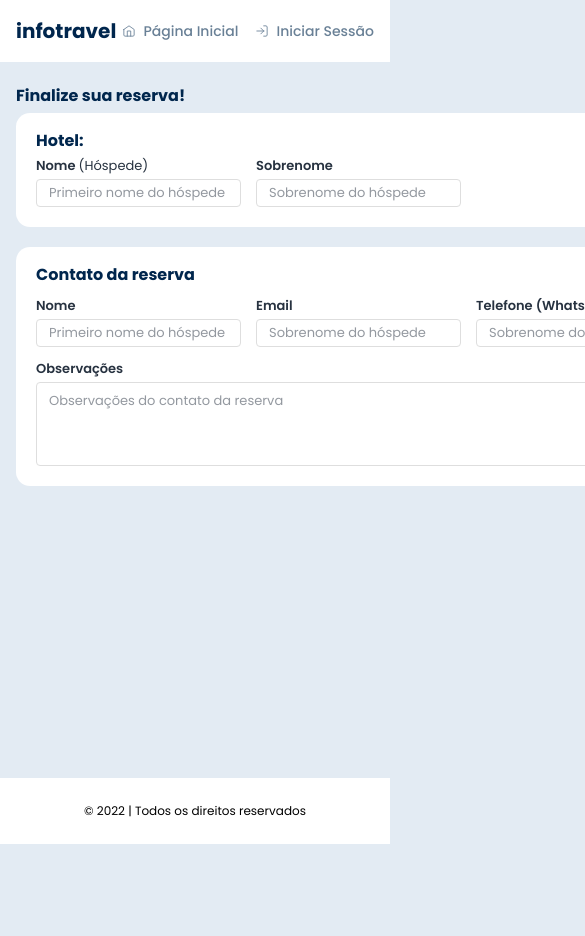
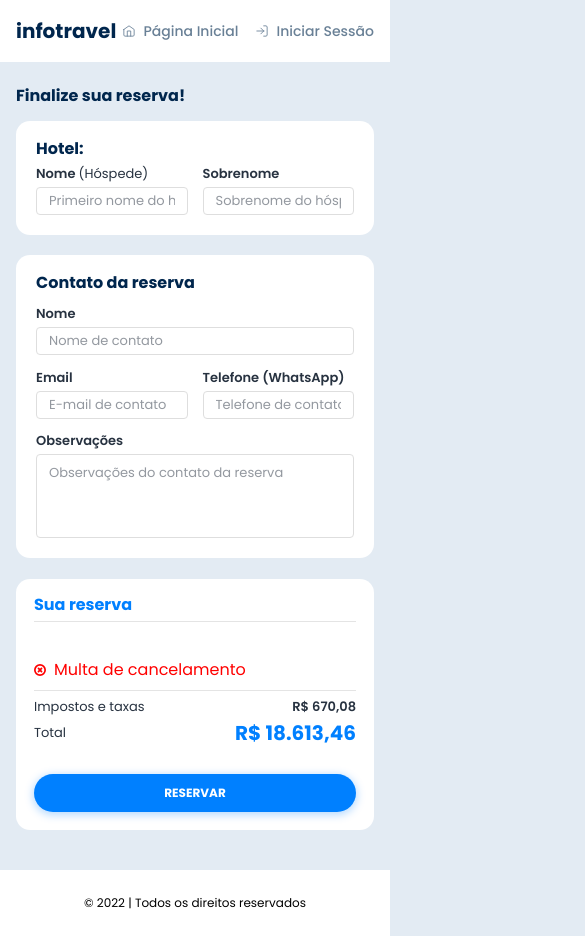
Before and after one commit to SirGuiL/infotera-frontend-challenge, a Next.js app: page /checkout in a window 390 px wide. Shown: the top 936 px of the page, 585 px wide, since content can reach past the window. Before the commit the page ends 844 px from the top, so only its background shows below. Built offline with nearby package versions, Linux system fonts and the light colour scheme.

Commit message:
feat: finished checkout page responsiveness

```diff
--- a/src/app/checkout/page.tsx
+++ b/src/app/checkout/page.tsx
@@ -31,15 +31,15 @@ export default function CheckoutPage() {
   }
 
   return (
-    <div className="pt-6.5">
-      <div className="flex flex-col gap-2">
+    <div className="pt-6.5 pb-10 md:pb-0">
+      <div className="flex flex-col gap-4 md:gap-2">
         <span className="font-bold text-default-text text-base leading-4">
           Finalize sua reserva!
         </span>
 
         <form
           onSubmit={handleSubmit(onSubmit)}
-          className="mt-[1px] flex gap-[21px]"
+          className="mt-[1px] flex flex-col md:flex-row gap-[21px]"
         >
           <div className="flex flex-col gap-5 flex-1">
             <div className="flex flex-col gap-2 bg-white p-5 rounded-[14px] drop-shadow-checkout-form">
@@ -47,7 +47,7 @@ export default function CheckoutPage() {
                 Hotel: {bookingStore.selectedHotel?.hotel.name}
               </span>
 
-              <div className="mt-[1px] flex gap-[15px]">
+              <div className="mt-[1px] grid grid-cols-2 md:flex gap-[15px]">
                 <div className="flex flex-col gap-[5px]">
                   <label
                     htmlFor="name"
@@ -58,7 +58,7 @@ export default function CheckoutPage() {
 
                   <input
                     {...register("name")}
-                    className="border border-[#DEDEDE] rounded w-[205px] text-[13px] text-checkout-label leading-5 h-7 py-2 px-3 ring-0 focus:ring-0 focus:outline-none"
+                    className="border border-[#DEDEDE] rounded md:w-[205px] text-[13px] text-checkout-label leading-5 h-7 py-2 px-3 ring-0 focus:ring-0 focus:outline-none"
                     placeholder="Primeiro nome do hóspede"
                     id="name"
                   />
@@ -80,7 +80,7 @@ export default function CheckoutPage() {
 
                   <input
                     {...register("lastName")}
-                    className="border border-[#DEDEDE] rounded w-[205px] text-[13px] text-checkout-label leading-5 h-7 py-2 px-3 ring-0 focus:ring-0 focus:outline-none"
+                    className="border border-[#DEDEDE] rounded md:w-[205px] text-[13px] text-checkout-label leading-5 h-7 py-2 px-3 ring-0 focus:ring-0 focus:outline-none"
                     placeholder="Sobrenome do hóspede"
                     id="lastName"
                   />
@@ -99,8 +99,8 @@ export default function CheckoutPage() {
                 Contato da reserva
               </span>
 
-              <div className="mt-[1px] flex gap-[15px]">
-                <div className="flex flex-col gap-[5px]">
+              <div className="mt-[1px] grid grid-cols-2 md:flex gap-[15px]">
+                <div className="flex col-span-2 flex-col gap-[5px]">
                   <label
                     htmlFor="contactName"
                     className="font-semibold text-[13px] text-checkout-label leading-4 h-4"
@@ -110,8 +110,8 @@ export default function CheckoutPage() {
 
                   <input
                     {...register("contactName")}
-                    className="border border-[#DEDEDE] rounded w-[205px] text-[13px] text-checkout-label leading-5 h-7 py-2 px-3 ring-0 focus:ring-0 focus:outline-none"
-                    placeholder="Primeiro nome do hóspede"
+                    className="border border-[#DEDEDE] rounded md:w-[205px] text-[13px] text-checkout-label leading-5 h-7 py-2 px-3 ring-0 focus:ring-0 focus:outline-none"
+                    placeholder="Nome de contato"
                     id="contactName"
                   />
 
@@ -132,8 +132,8 @@ export default function CheckoutPage() {
 
                   <input
                     {...register("contactEmail")}
-                    className="border border-[#DEDEDE] rounded w-[205px] text-[13px] text-checkout-label leading-5 h-7 py-2 px-3 ring-0 focus:ring-0 focus:outline-none"
-                    placeholder="Sobrenome do hóspede"
+                    className="border border-[#DEDEDE] rounded md:w-[205px] text-[13px] text-checkout-label leading-5 h-7 py-2 px-3 ring-0 focus:ring-0 focus:outline-none"
+                    placeholder="E-mail de contato"
                     id="contactEmail"
                   />
 
@@ -154,8 +154,8 @@ export default function CheckoutPage() {
 
                   <input
                     {...register("contactPhone")}
-                    className="border border-[#DEDEDE] rounded w-[205px] text-[13px] text-checkout-label leading-5 h-7 py-2 px-3 ring-0 focus:ring-0 focus:outline-none"
-                    placeholder="Sobrenome do hóspede"
+                    className="border border-[#DEDEDE] rounded md:w-[205px] text-[13px] text-checkout-label leading-5 h-7 py-2 px-3 ring-0 focus:ring-0 focus:outline-none"
+                    placeholder="Telefone de contato"
                     id="contactPhone"
                   />
 
@@ -191,7 +191,7 @@ export default function CheckoutPage() {
             </div>
           </div>
 
-          <div className="bg-white rounded-[14px] drop-shadow-checkout-form p-4.5 flex flex-col gap-[33px] self-start">
+          <div className="bg-white rounded-[14px] w-full md:w-auto drop-shadow-checkout-form p-4.5 flex flex-col gap-[33px] self-start">
             <div className="flex flex-col gap-2">
               <span className="font-bold text-primary text-base leading-4">
                 Sua reserva
```
